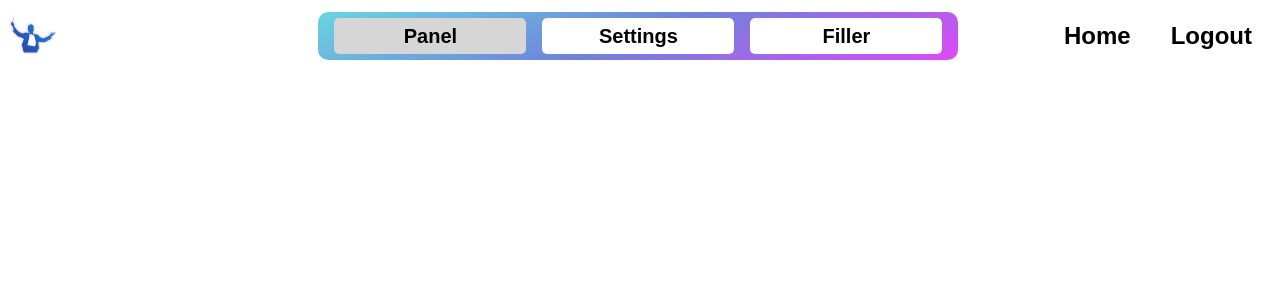
After one commit to SmartDude04/band-piano, a PHP site: page /conductor/panel/panel.php in a window 1280 px wide. The commit adds this page. Shown: the top 300 px of the page. Run offline with PHP 8.4, Linux system fonts and the light colour scheme.

Commit message:
Moved files to a better structure and worked on getting core pages for the conductor running

```diff
--- /dev/null
+++ b/web/conductor/panel/core/conductor.php
@@ -0,0 +1 @@
+<?php
--- /dev/null
+++ b/web/conductor/panel/core/settings.php
@@ -0,0 +1 @@
+<?php
--- a/web/conductor/panel.css
+++ b/web/conductor/panel/panel.css
@@ -99,9 +99,15 @@ nav {
     transition: 0.3s;
 }
 
+.page-button:disabled {
+    color: black;
+    background-image: none;
+    background-color: #d6d6d6;
+}
+
 .not-selected:hover {
     cursor: pointer;
-    background-size: 300%;
+    background-size: 225%;
     background-position: 0, 0;
     filter: drop-shadow(0 4px 6px #aeaeae);
     color: white;
--- /dev/null
+++ b/web/conductor/panel/panel.php
@@ -0,0 +1,62 @@
+<?php
+
+$page = "panel";
+
+if (isset($_GET["panel"])) {
+    $page = strtolower($_GET["panel"]);
+}
+
+?>
+
+
+<!doctype html>
+<html lang="en">
+<head>
+    <meta charset="UTF-8">
+    <title>Conductor Panel &bull; Band Piano</title>
+    <link rel="icon" type="image/x-icon" href="../../img/favicon.ico">
+
+    <script src="panel.js"></script>
+
+    <link rel="stylesheet" href="panel.css?v=<?php echo rand(0, 1000); ?>">
+    <link rel="stylesheet" href="../../global.css">
+
+</head>
+<body>
+<nav>
+    <a href="panel.php" id="logo-container">
+        <img src="../../img/band-piano-logo.png" id="logo" alt="Band Piano Logo" >
+    </a>
+
+    <div id="main-menu">
+        <form id="main-nav">
+            <input name="panel" <?php if($page == "panel") {echo "disabled";} ?> type="submit" value="Panel" class="poppins-bold page-button <?php if($page != "panel") {echo "not-selected";} ?>">
+            <input name="panel" <?php if($page == "settings") {echo "disabled";} ?> type="submit" value="Settings" class="poppins-bold page-button <?php if($page != "settings") {echo "not-selected";} ?>">
+            <input name="panel" <?php if($page == "filler") {echo "disabled";} ?> type="submit" value="Filler" class="poppins-bold page-button not-selected <?php if($page != "filler") {echo "not-selected";} ?>">
+        </form>
+    </div>
+
+    <div id="user-settings">
+        <a href="../../index.html" class="poppins-black settings-link">Home</a>
+        <a href="../login/index.php?logout=true" class="poppins-black settings-link">Logout</a>
+    </div>
+</nav>
+
+<div class="content">
+
+    <?php
+
+    if ($page == "panel") {
+        include "core/conductor.php";
+    } else if ($page == "settings") {
+        include "core/settings.php";
+    } else if ($page == "filler") {
+        include "core/filler.php";
+    }
+
+    ?>
+
+</div>
+
+</body>
+</html>
--- a/web/index.html
+++ b/web/index.html
@@ -22,7 +22,7 @@
 
     <div id="person-selection">
         <a href="player/index.php" class="button-link"><button class="selection-button poppins-bold">Player</button></a>
-        <a href="conductor/login.php" class="button-link"><button class="selection-button poppins-bold">Conductor</button></a>
+        <a href="conductor/login/index.php" class="button-link"><button class="selection-button poppins-bold">Conductor</button></a>
     </div>
 
 
```
Also changed, not shown: web/conductor/index.php (deleted, +0 -16 lines), web/conductor/login/index.php (renamed from web/conductor/login.php, +8 -8 lines), web/conductor/login/new-account.php (renamed from web/conductor/new-account.php, +4 -4 lines), web/conductor/panel.php (deleted, +0 -34 lines), web/conductor/panel/index.php (added, +18 -0 lines), web/conductor/login/login.css (renamed from web/conductor/login.css), web/conductor/login/login.js (renamed from web/conductor/login.js), web/conductor/login/login.md (renamed from web/conductor/login.md), web/conductor/panel/panel.js (renamed from web/conductor/panel.js).
